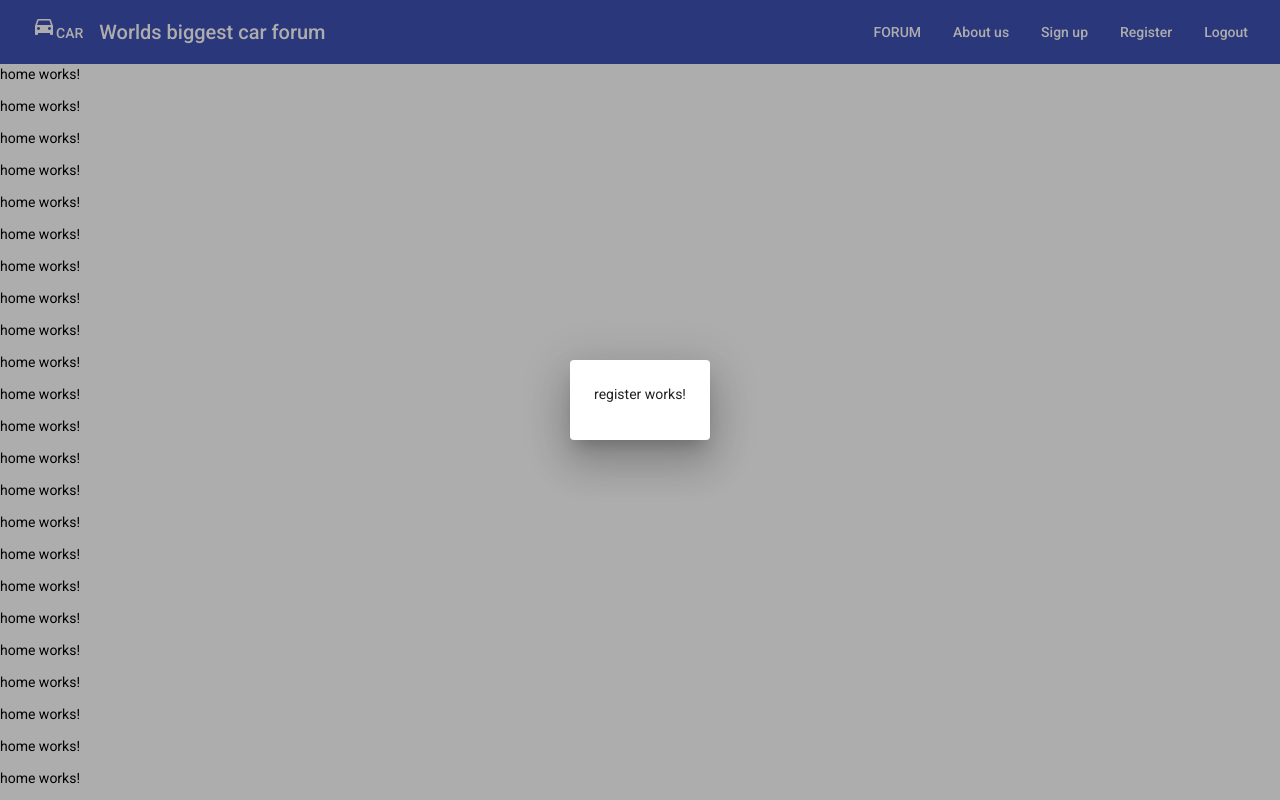
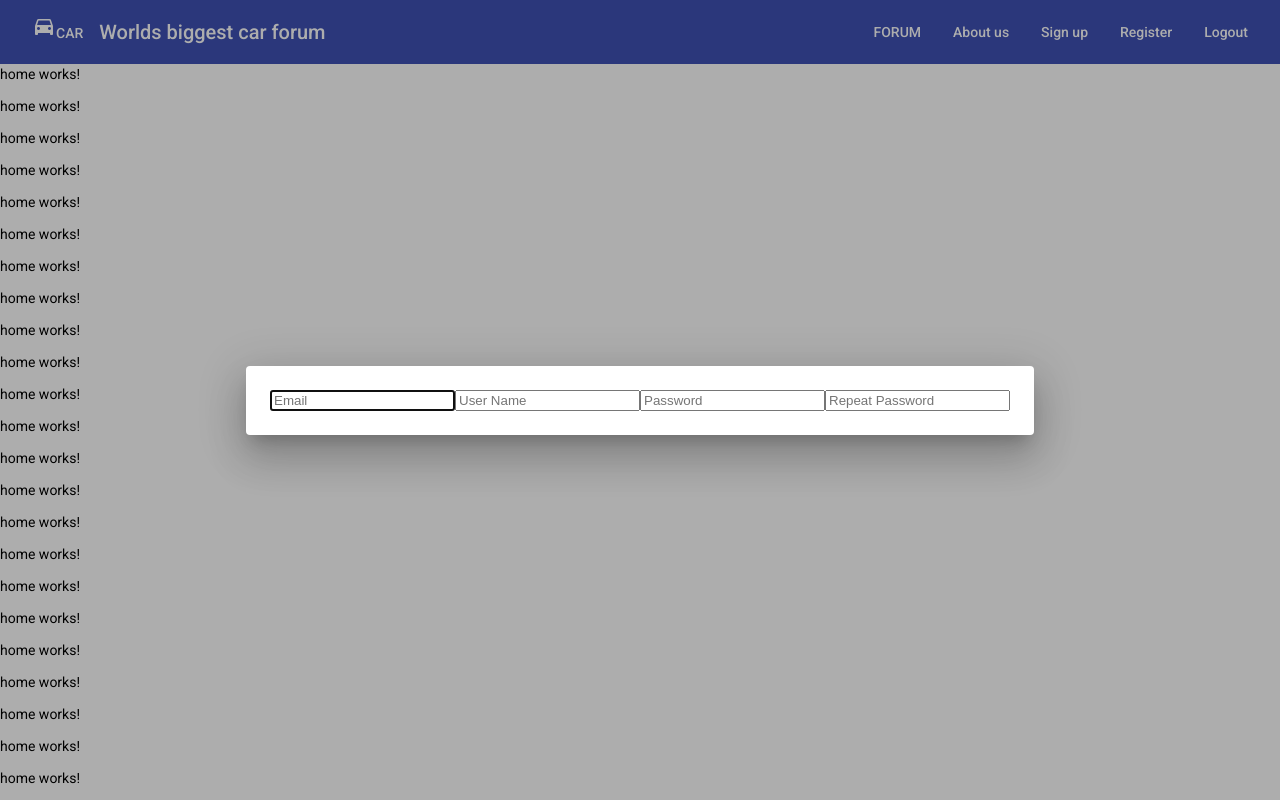
Before and after one commit to Jonte111/Car-forum, an Angular app in the folder frontend/: page / in a window 1280 px wide. Both pictures are taken after a click on the link "Register". Built offline with nearby package versions, Linux system fonts and the light colour scheme.

Commit message:
Add register UI

```diff
--- a/frontend/src/app/modals/register/register.component.html
+++ b/frontend/src/app/modals/register/register.component.html
@@ -1 +1,23 @@
-<p>register works!</p>
+<div>
+  <form onSubmit={handleSubmit}>
+    <input
+      required
+      type="email"
+      id="email"
+      placeholder="Email">
+    <input
+      required type="text"
+      id="userName"
+      placeholder="User Name">
+    <input
+      required
+      type="password"
+      id="password"
+      placeholder="Password">
+    <input
+      required
+      type="password"
+      id="password2"
+      placeholder="Repeat Password">
+  </form>
+</div>
```
